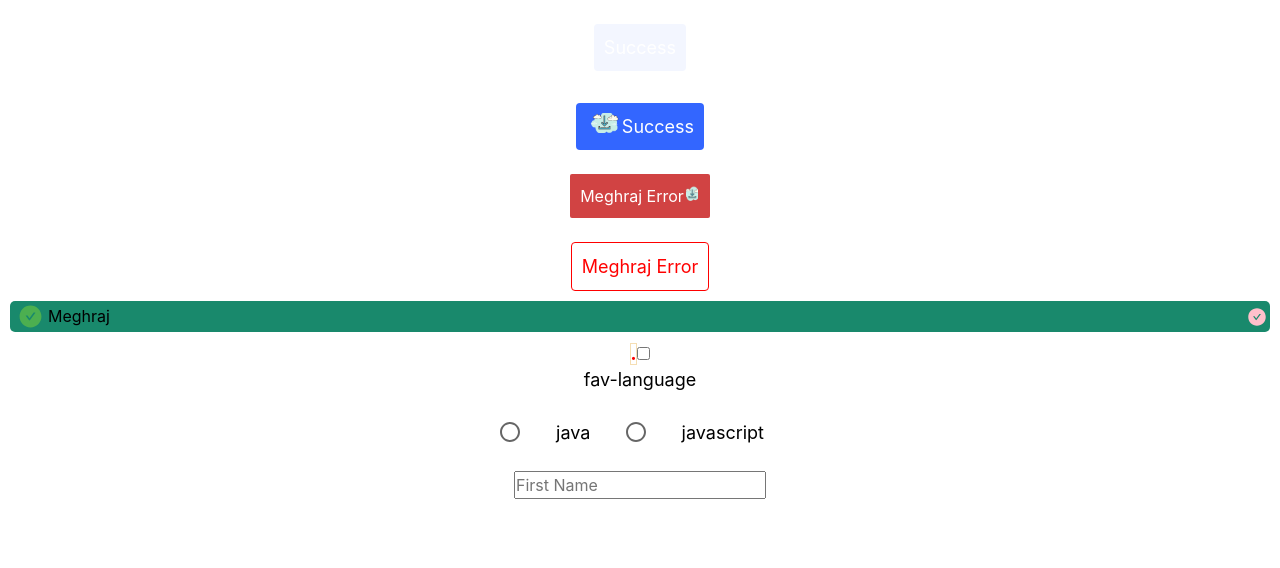
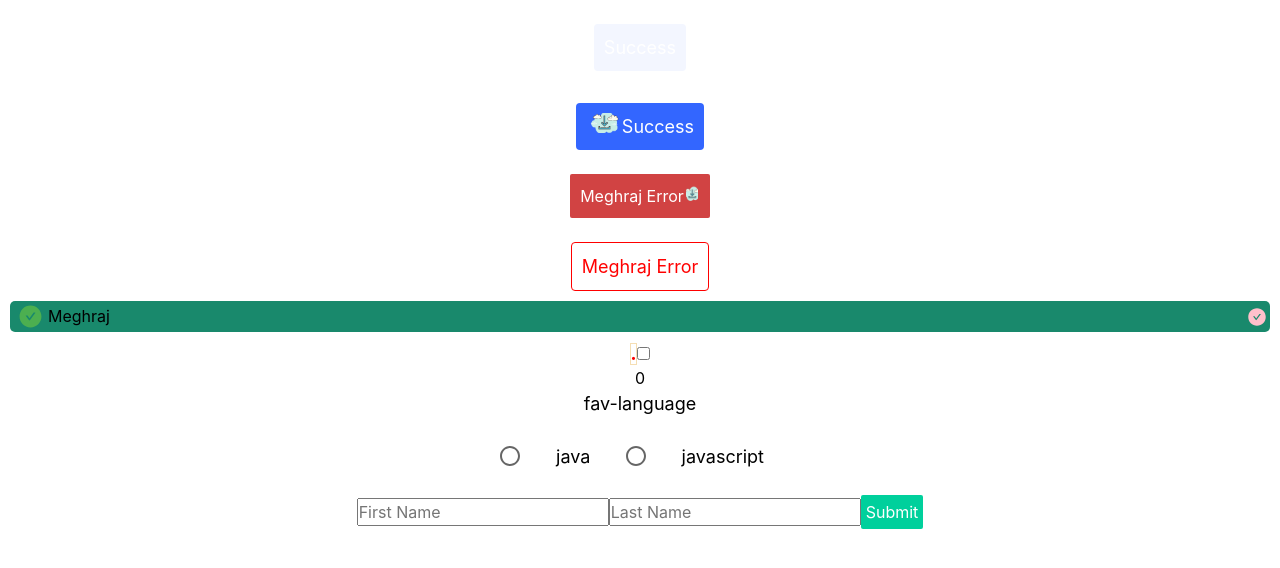
Before and after one commit to handsome-me/DashinglyUI, a React (Create React App) app: page / in a window 1280 px wide. Shown: the top 568 px of the page. Built offline with nearby package versions, Linux system fonts and the light colour scheme.

Commit message:
form completed _tested_

```diff
--- a/src/App.tsx
+++ b/src/App.tsx
@@ -1,8 +1,7 @@
 import React, { useState } from 'react';
 import logo from './logo.svg';
 import './App.css';
-import Button from './Button/Button';
-import  icon from './downloadicon.png';
+ import  icon from './downloadicon.png';
 import Alert from './Alert/alert';
 import Checkbox from './Checkbox/checkbox';
 import {AiFillExclamationCircle,AiFillCheckCircle} from 'react-icons/ai'
@@ -11,6 +10,7 @@ import RadioGroup from './RadioGroup/RadioGroup';
 import FormControlLabel from './FormControl/formcontroll'
 import Form from './Form/Form';
 import InputField from './InputField/InputField';
+import Button from '../src/Button/Button';
 function App() {
   const [selectedValue,setSelectedValue]=useState("a");
   console.log("icon",icon);
@@ -130,6 +130,22 @@ function App() {
         rules={{ required: 'You must enter your first name.' }}
 
        ></InputField>
+       <InputField
+        type="text"
+        name="lastName"
+        label="Last Name"
+        placeHolder="Last Name"
+        rules={{ required: 'You must enter your last name.' }}
+
+       ></InputField>
+      <Button
+      type="submit"
+      variant='success'
+      size="Small"
+      style={{padding:'5px'}}
+      >
+        Submit
+      </Button>
       </Form>
 
     </div>
--- a/src/Button/Button.tsx
+++ b/src/Button/Button.tsx
@@ -1,7 +1,7 @@
 import React from 'react';
 import PropTypes from 'prop-types';
 import { css, cx,CSSStyleSheet, CSSInterpolation, CSSObject } from '@emotion/css'
-import { JsxChild } from 'typescript';
+import { JsxChild, TypeOfTag } from 'typescript';
 import Theme,{Theme_SubType, Theme_Type} from '../Theme';
 
 //try this color -its good
@@ -44,12 +44,10 @@ import Theme,{Theme_SubType, Theme_Type} from '../Theme';
 
 /**We need to change the color combination - chek succcess color of salesforce component library */
 
- enum sizes{
-     Large="Large",
-     Small="Small",
-     XLarge="XLarge",
-    }
- function getButtonSize(size:sizes){
+ let  sizes:"Large" | "Small" | "XLarge";
+
+
+ function getButtonSize(size:typeof sizes){
 
     const sizesObj={
       "Large":{
@@ -78,7 +76,7 @@ import Theme,{Theme_SubType, Theme_Type} from '../Theme';
  }
 
 const StyleCssObj:CSSInterpolation={}
-const styledButton=(size:sizes,variant:any,disabled:boolean,border?:string,textColor?:string,style?:CSSObject)=>{
+const styledButton=(size:typeof sizes,variant:any,disabled:boolean,border?:string,textColor?:string,style?:CSSObject)=>{
     textColor=textColor || Theme['color'];
 
     return css({
@@ -145,9 +143,10 @@ const Default_Style = css({
 
   })
 //   ,{size,childreen}:{size:any,childreen?:any}
+let  ButtonType:"button" | "submit" | "reset" | undefined
 interface props{
-    size:any,
-    children:any,
+    size:typeof sizes,
+    children?:any,
     variant:string,
     disabled?:boolean,
     border?:string,
@@ -156,7 +155,8 @@ interface props{
     iconOnLeft?:boolean,
     iconOnRight?:boolean
     style?:CSSObject,
-    onClick?:React.EventHandler<any>
+    onClick?:React.EventHandler<any>,
+    type?: typeof ButtonType
 }
 
 
@@ -167,7 +167,7 @@ const imageStyle:React.CSSProperties={
       height: "20px"
 }
 
-function stylesIconWrapper(size:sizes){
+function stylesIconWrapper(size:typeof sizes){
 
    return css({
        display:"inline-block",
@@ -182,7 +182,7 @@ function stylesIconWrapper(size:sizes){
 /**We need to make the wrapper for the icon
  * whose width and height will be dependent on the size of the button
  */
- const IconWrapper=(size:sizes,icon:any)=>{
+ const IconWrapper=(size:typeof sizes,icon:any)=>{
 
    return( <div className={stylesIconWrapper(size)}>
    <img style={imageStyle} src={icon}/>
@@ -192,14 +192,15 @@ function stylesIconWrapper(size:sizes){
  function defaultClick(){
 
  }
+
 const Button = (props:props) => {
 
-   const { disabled=false,border,textColor,iconOnLeft=true,iconOnRight,icon,onClick=defaultClick}=props;
+   const { disabled=false,border,textColor,iconOnLeft=true,iconOnRight,icon,onClick=defaultClick,type="submit"}=props;
 
     return (
-        <button onClick={onClick} disabled={disabled} className={styledButton(props.size,props.variant,disabled,border,textColor,props.style)}>
+        <button  type={type} onClick={onClick} disabled={disabled} className={styledButton(props.size,props.variant,disabled,border,textColor,props.style)}>
             {
-             icon?iconOnRight?(<>{props.children}<div />{IconWrapper(props.size,icon)}</>):(<>{IconWrapper(props.size,icon)}{props.children }</>):(props.children)
+             icon?iconOnRight?(<>{props?.children}<div />{IconWrapper(props.size,icon)}</>):(<>{IconWrapper(props.size,icon)}{props.children }</>):(props.children)
             }
 
 
--- a/src/Form/Form.tsx
+++ b/src/Form/Form.tsx
@@ -1,5 +1,7 @@
+import { ErrorSharp } from '@mui/icons-material';
 import React, { memo } from 'react';
 import {useForm} from 'react-hook-form';
+import Heading from '../Heading/heading';
 interface Props{
 
 
@@ -16,22 +18,25 @@ const Form :React.FC<Props>=memo((Props) => {
       } = useForm<any>();
 
 
-      const onSubmit = handleSubmit((data) => {
+      const onSubmit =(data:any) => {
         console.log('submitting...',data);
-      });
+      };
+
+      console.log("errors lenth",Object.keys(errors))
 
      return (
-        <form onSubmit={onSubmit}>
+        <form onSubmit={handleSubmit(onSubmit)}>
+         {Object.keys(errors).length&&<Heading style={{color:'red'}} title="Required Field"></Heading> }
         {
             React.Children.map(children,(child:any)=>{
-
-                console.log("-------_-_----------",child);
-
                return child.props.type=="text"||child.props.type=="password"?(
                    React.cloneElement(child,{register:register,handleSubmit:handleSubmit,errors:errors})
-               ):(React.cloneElement(child,{register:register}))
+               ):(React.cloneElement(child,{register:register,errors:errors}))
             })
+
+
         }
+
         </form>
     );
 });
--- a/src/FormControl/formcontroll.tsx
+++ b/src/FormControl/formcontroll.tsx
@@ -22,18 +22,19 @@ interface Props{
     name?:string;
     onChange?:any,
     checked?:boolean,
-    register?:any
+    register?:any,
+    errors?:any
 }
 
 
 const FormControlLabel = (props:Props) => {
-    const {value,label,Element,type,name,onChange,checked,register}=props;
+    const {value,label,Element,type,name,onChange,checked,register,errors}=props;
 
     const _element=type=="RadioBox";
-
+     console.log("erros in formconrol",errors);
     return (
         <div className={wrapperStyle()}>
-            {React.cloneElement(Element,{register:register,name:name,onChange:onChange,checked:checked,value:value})}
+            {React.cloneElement(Element,{register:register,name:name,onChange:onChange,checked:checked,value:value,errors:errors})}
             <span style={{margin:'2vw'}}><Heading title={label} /></span>
         </div>
     );
--- a/src/InputField/InputField.tsx
+++ b/src/InputField/InputField.tsx
@@ -1,5 +1,8 @@
 import { CSSObject } from '@emotion/react';
+import { OneKPlusOutlined } from '@mui/icons-material';
 import React, {useState, memo } from 'react';
+
+import { FieldErrors } from 'react-hook-form/dist/types/errors';
 
 /**
  * id="firstName"
@@ -30,19 +33,22 @@ import React, {useState, memo } from 'react';
 const InputField :React.FC<Props>= memo((Props) => {
     const {type,name,label, placeHolder,style,rules,errors,required=false,register}=Props;
 
+     console.log('Errors',errors);
+
     const handleInputOnChange=(event:React.ChangeEvent<HTMLInputElement>)=>{
         const {value}=event.target;
-         console.log("onChange ",value);
-          setValue(value);
+        const _value=value?.length==0?"":value;
+        console.log("ccdcdvalue",_value);
+          setValue(_value);
     }
     const [_value,setValue]=useState("");
 
-    console.log("Props",Props);
+    console.log("value",_value);
     return (
         <input name={name}
         value={_value}
         type={type}
-        {...register(name,{required:true})}
+        {...register(name,{minLength: 4,required:true})}
         onChange={handleInputOnChange}
         placeholder={placeHolder} style={style}></input>
     );
--- a/src/RadioBox/radio.tsx
+++ b/src/RadioBox/radio.tsx
@@ -51,7 +51,6 @@ const svgWrapperStyle=function(defaultProperty?:CSSObject):string{
         display:'flex',
         alignItems:'center',
         ...defaultProperty
-
     })
 }
 const inputStyle=function():string{
@@ -110,23 +109,25 @@ const radio = (props:PROPS)=> {
 
     const handleInputOnChange=(event:React.ChangeEvent<HTMLInputElement>)=>{
        const {value="a"}= event.target;
-       event.preventDefault();
+
        /*confuse here between (will onChange trigger event propogation, need to finf(i think NO))*/
        //event.stopPropagation();
        //console.log("onChange",value);
        console.log('onChange ',value);
+
        onChange&&onChange(value);
 
     }
 
     const icon=checked?<RadioButtonCheckedIcon/>:<RadioButtonUncheckedIcon/>;
-   console.log('val----------',props);
-   const type="radio";
+   console.log('val----------',checked);
+  // const _value=value.le;
+
     return (
         <span className={styleRadio("WrapperStyle",props)}>
          <input
-        {...props.register(name,{required:true})}
-         value={value} name={name} checked={checked} type="radio" onChange={handleInputOnChange} className={styleRadio('inputStyle',props)}>
+        {...props.register(name)}
+         value={value} name={name}   type="radio" onChange={handleInputOnChange} className={styleRadio('inputStyle',props)}>
          </input>
          <span className={styleRadio("svgWrapperStyle",props)}>
             {icon}
--- a/src/RadioGroup/RadioGroup.tsx
+++ b/src/RadioGroup/RadioGroup.tsx
@@ -6,9 +6,10 @@ import Heading from '../Heading/heading';
 interface Props{
   name:string,
   title:string,
-  register?:any
+  register?:any,
+  errors?:any
 }
-const RadioGroup:React.FC<Props> = memo(({title,children,name,register}) => {
+const RadioGroup:React.FC<Props> = memo(({title,children,name,register,errors}) => {
     const [checkedValue,setCheckedValue]=useState("");
 
      console.log("childreen ",children)
@@ -16,6 +17,9 @@ const RadioGroup:React.FC<Props> = memo(({title,children,name,register}) => {
        console.log("onChange of radioButton",value);
        setCheckedValue(value);
      }
+
+
+
     return (
         <div style={{display:'flex',flexDirection:'column'}}>
          <Heading title={title}/>
@@ -24,7 +28,7 @@ const RadioGroup:React.FC<Props> = memo(({title,children,name,register}) => {
             React.Children.map(children,(Child:any,index:number)=>{
                console.log('Child',Child.props);
             const isChecked=Child.props.value==checkedValue
-              return  React.cloneElement(Child,{name:name,onChange:onChange,checked:isChecked,register:register})
+              return  React.cloneElement(Child,{name:name,onChange:onChange,checked:isChecked,register:register,errors:errors})
             })
 
             }
```
